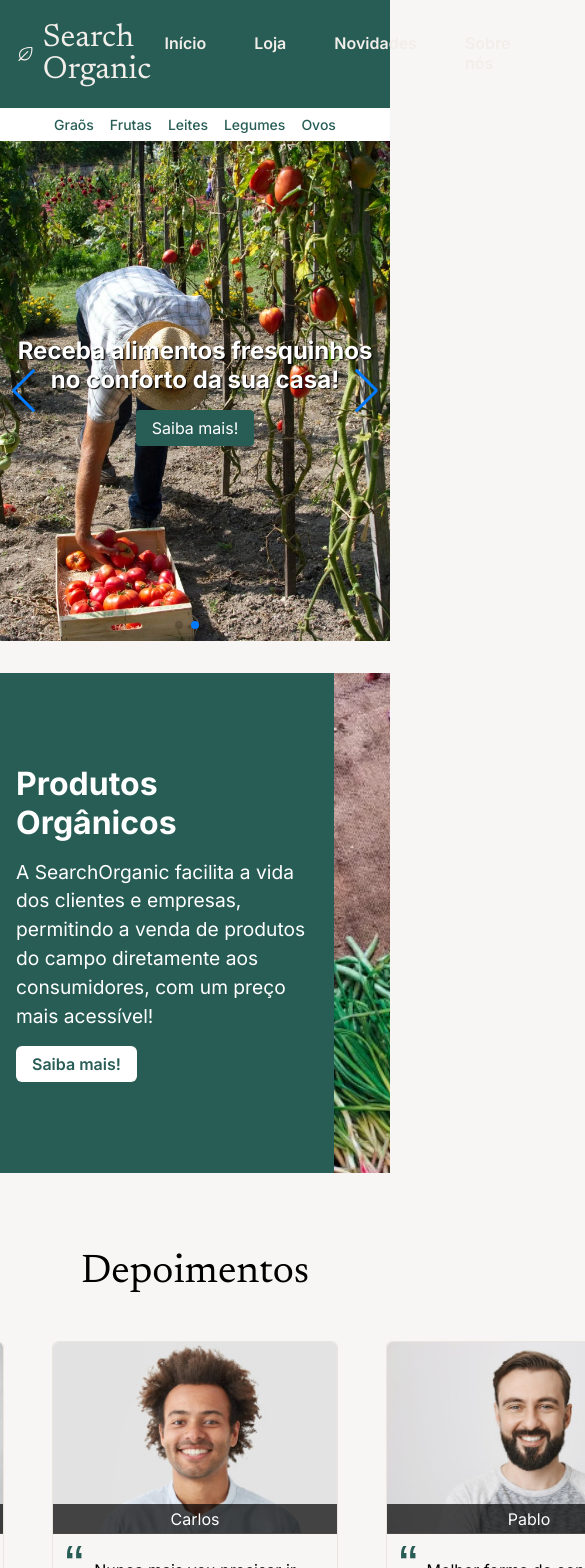
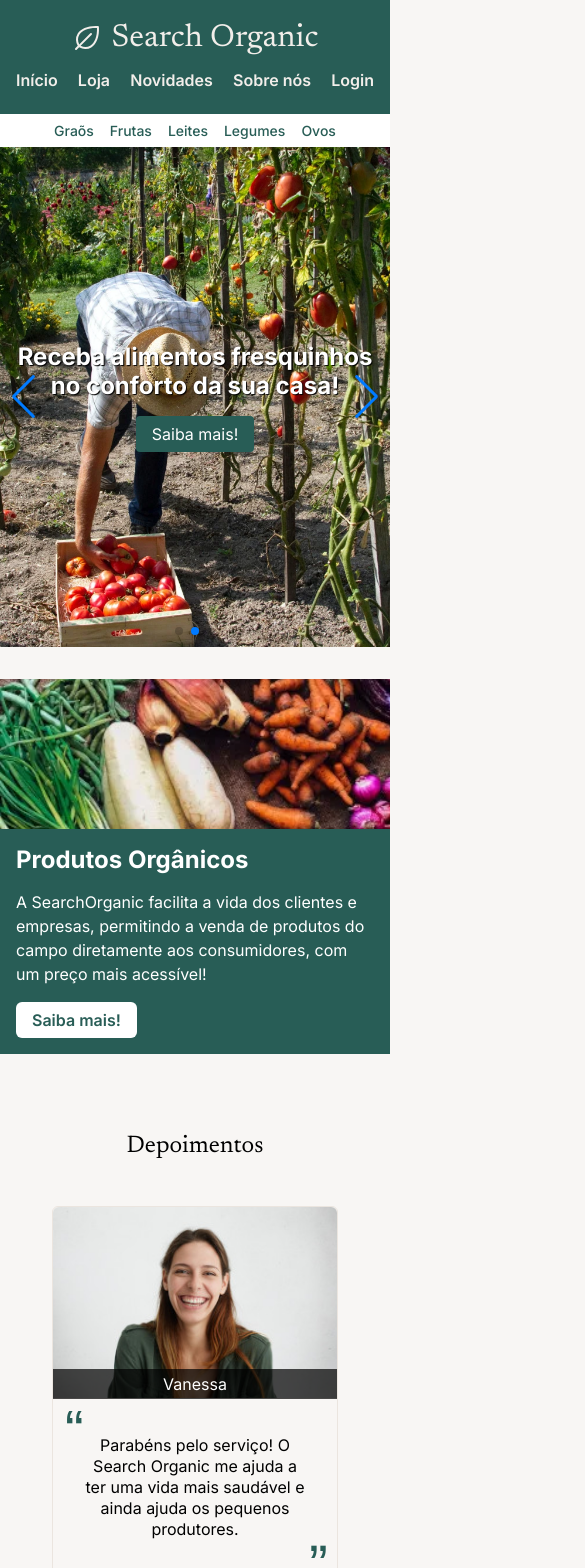
Before and after one commit to danielangelo1/SearchOrganic, a React (Create React App) app: page / in a window 390 px wide. Shown: the top 1568 px of the page, 585 px wide, since content can reach past the window. Built offline with nearby package versions, Linux system fonts and the light colour scheme.

Commit message:
style: add responsiviness

```diff
--- a/src/components/footer/Footer.module.scss
+++ b/src/components/footer/Footer.module.scss
@@ -39,10 +39,8 @@ footer {
           color: black;
         }
       }
-
     }
   }
-
 }
 
 .direitos {
@@ -78,3 +76,29 @@ footer {
     }
   }
 }
+
+@media (max-width: 768px) {
+  footer {
+    padding: 2rem;
+  }
+
+  .links_footer {
+    grid-template-columns: repeat(1, 1fr);
+    gap: 2rem;
+    padding: 0;
+    margin: 0;
+    div {
+      ul {
+        padding-inline-start: 0;
+      }
+    }
+  }
+
+  .direitos {
+    flex-direction: column;
+    align-items: center;
+    &::before {
+      width: 100%;
+    }
+  }
+}
--- a/src/components/header/Header.module.scss
+++ b/src/components/header/Header.module.scss
@@ -13,3 +13,17 @@ header {
   align-items: center;
   justify-content: space-between;
 }
+
+@media (max-width: 768px) {
+  header {
+    flex-direction: column;
+    gap: 1rem;
+    nav {
+      width: 100%;
+      display: flex;
+      justify-content: space-between;
+      align-items: center;
+      gap: 1rem;
+    }
+  }
+}
--- a/src/components/navBar/Navbar.module.scss
+++ b/src/components/navBar/Navbar.module.scss
@@ -10,3 +10,13 @@ nav {
     }
   }
 }
+
+@media (max-width: 768px) {
+  nav {
+    a {
+      &:last-child {
+        margin-left: 0;
+      }
+    }
+  }
+}
--- a/src/pages/home/Home.module.scss
+++ b/src/pages/home/Home.module.scss
@@ -50,7 +50,6 @@
     &:hover {
       background-color: $so-gray-100;
     }
-
   }
 }
 
@@ -69,4 +68,36 @@
   display: flex;
   justify-content: center;
   gap: 3rem;
+  flex-wrap: wrap;
 }
+
+@media (max-width: 768px) {
+  .section_propaganda {
+    flex-direction: column;
+    flex-flow: column-reverse;
+
+    .propaganda_img_container {
+      width: 100%;
+      img {
+        max-height: 150px;
+      }
+    }
+    .propaganda_text {
+      padding: 1rem;
+      p:first-child {
+        font-size: 1.5rem;
+      }
+      p:nth-child(2) {
+        font-size: 1rem;
+      }
+    }
+  }
+  .section_testimonials {
+    p {
+      font-size: 1.5rem;
+    }
+  }
+  .card_testimonials_container {
+    gap: 1rem;
+  }
+}
```
Also changed, not shown: src/components/cardTestimony/CardTestimony.module.scss (+6 -6 lines). Lines whose indentation alone changed are shown as unchanged.
